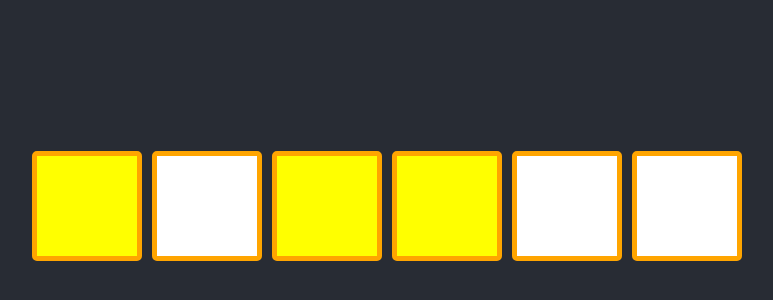
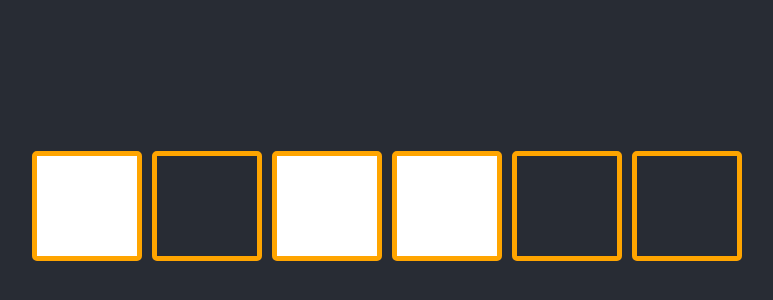
Before and after one commit to GDrevo/react-challenge, a React (Create React App) app: page / in a window 1280 px wide. Shown: the part 194-494 px from the top of the page, without its empty margins (253-1026 px from the left). Built offline with nearby package versions, Linux system fonts and the light colour scheme.

Commit message:
second challenge done

```diff
--- a/src/components/Box.jsx
+++ b/src/components/Box.jsx
@@ -1,11 +1,17 @@
 import React from "react";
 
 export default function Box(props) {
+  const [isOn, setIsOn] = React.useState(props.on)
+
   const styles = {
-    backgroundColor: props.on ? "yellow" : "none"
+    backgroundColor: isOn ? "white" : "transparent"
+  }
+
+  function toggleColor() {
+    setIsOn(prevIsOn => !prevIsOn)
   }
 
   return (
-    <div className="box" key={props.key} style={styles}></div>
+    <div className="box" key={props.key} style={styles} onClick={toggleColor}></div>
   )
 }
```
